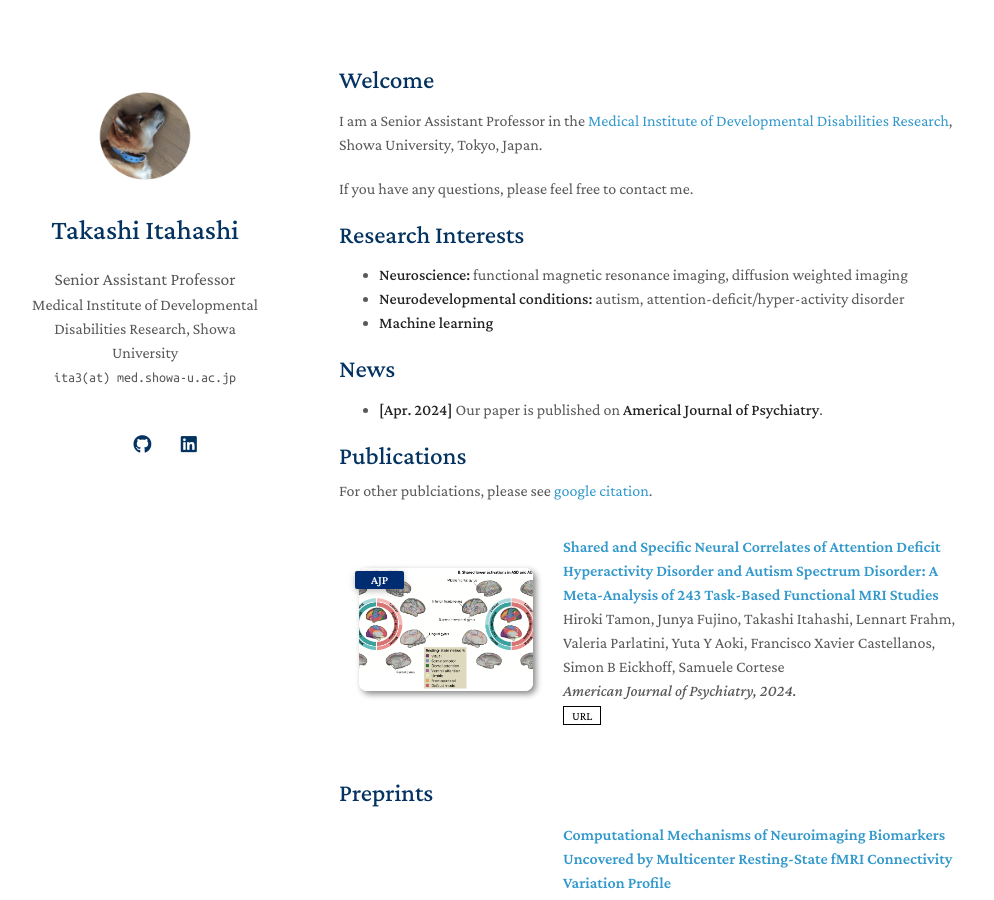
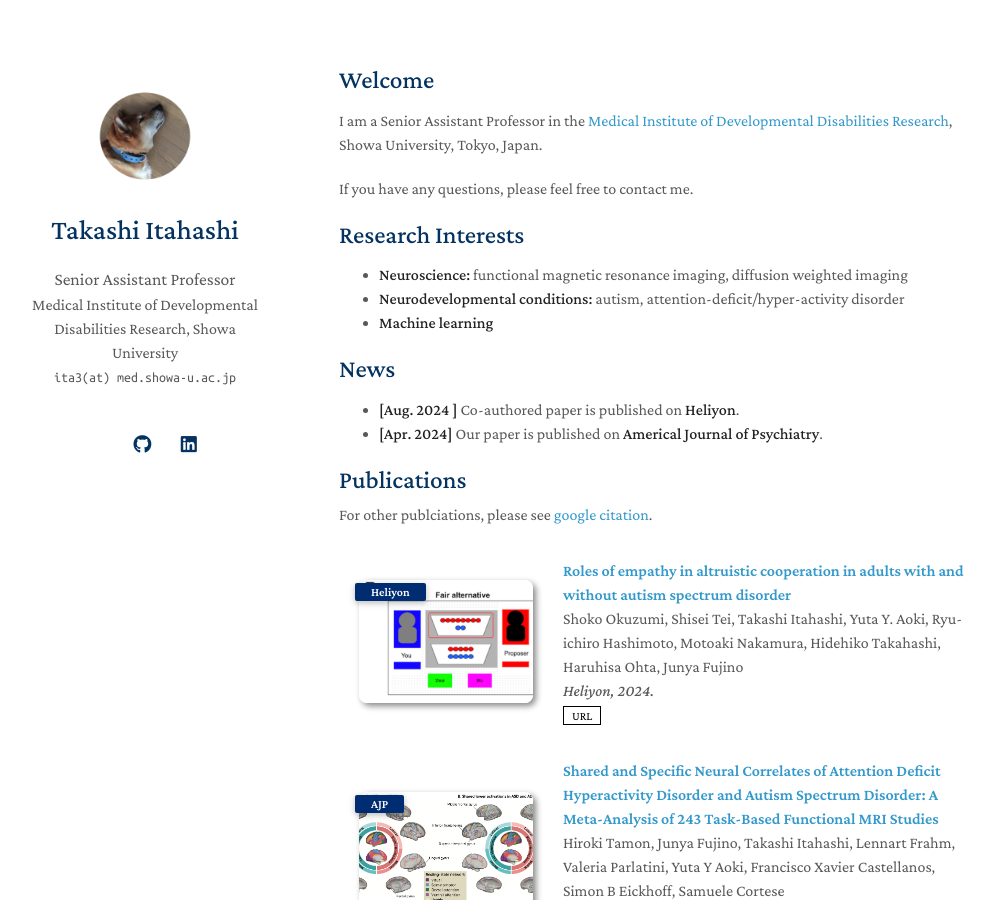
Before and after one commit to italab03/italab03.github.io, a Jekyll site: the page built from index.md, in a window 1280 px wide and 900 px high. Shown: the whole window, without its empty margins (131-1125 px from the left). Built offline with Jekyll 4.4.1, drawn with Linux system fonts in a browser that asks for light colours; nearby versions of some CDN libraries; a style sheet for code colours, icons or effects is not loaded; our own code applies the rules of GitHub Pages for plain Markdown files.

Commit message:
Add files via upload
update 2024-08-15

```diff
--- a/_data/publications.yml
+++ b/_data/publications.yml
@@ -1,4 +1,13 @@
 main:
+  - title: "Roles of empathy in altruistic cooperation in adults with and without autism spectrum disorder"
+    authors: Shoko Okuzumi, Shisei Tei, Takashi Itahashi, Yuta Y. Aoki, Ryu-ichiro Hashimoto, Motoaki Nakamura, Hidehiko Takahashi, Haruhisa Ohta, Junya Fujino
+    conference_short: Heliyon
+    conference: Heliyon, 2024.
+    pdf: https://doi.org/10.1016/j.heliyon.2024.e36255
+    code:
+    bibtex:
+    image: ./assets/img/okuzumi_heliyon_2024.jpg
+    notes:
 
   - title: "Shared and Specific Neural Correlates of Attention Deficit Hyperactivity Disorder and Autism Spectrum Disorder: A Meta-Analysis of 243 Task-Based Functional MRI Studies"
     authors: Hiroki Tamon, Junya Fujino, Takashi Itahashi, Lennart Frahm, Valeria Parlatini, Yuta Y Aoki, Francisco Xavier Castellanos, Simon B Eickhoff, Samuele Cortese
--- a/index.md
+++ b/index.md
@@ -17,7 +17,7 @@ If you have any questions, please feel free to contact me.
 - **Machine learning**
 
 ## News
-
+- **[Aug. 2024 ]** Co-authored paper is published on **Heliyon**.
 - **[Apr. 2024]** Our paper is published on **Americal Journal of Psychiatry**.
 
 
```
Also changed, not shown: assets/img/okuzumi_heliyon_2024.jpg (added), 7 other files.
